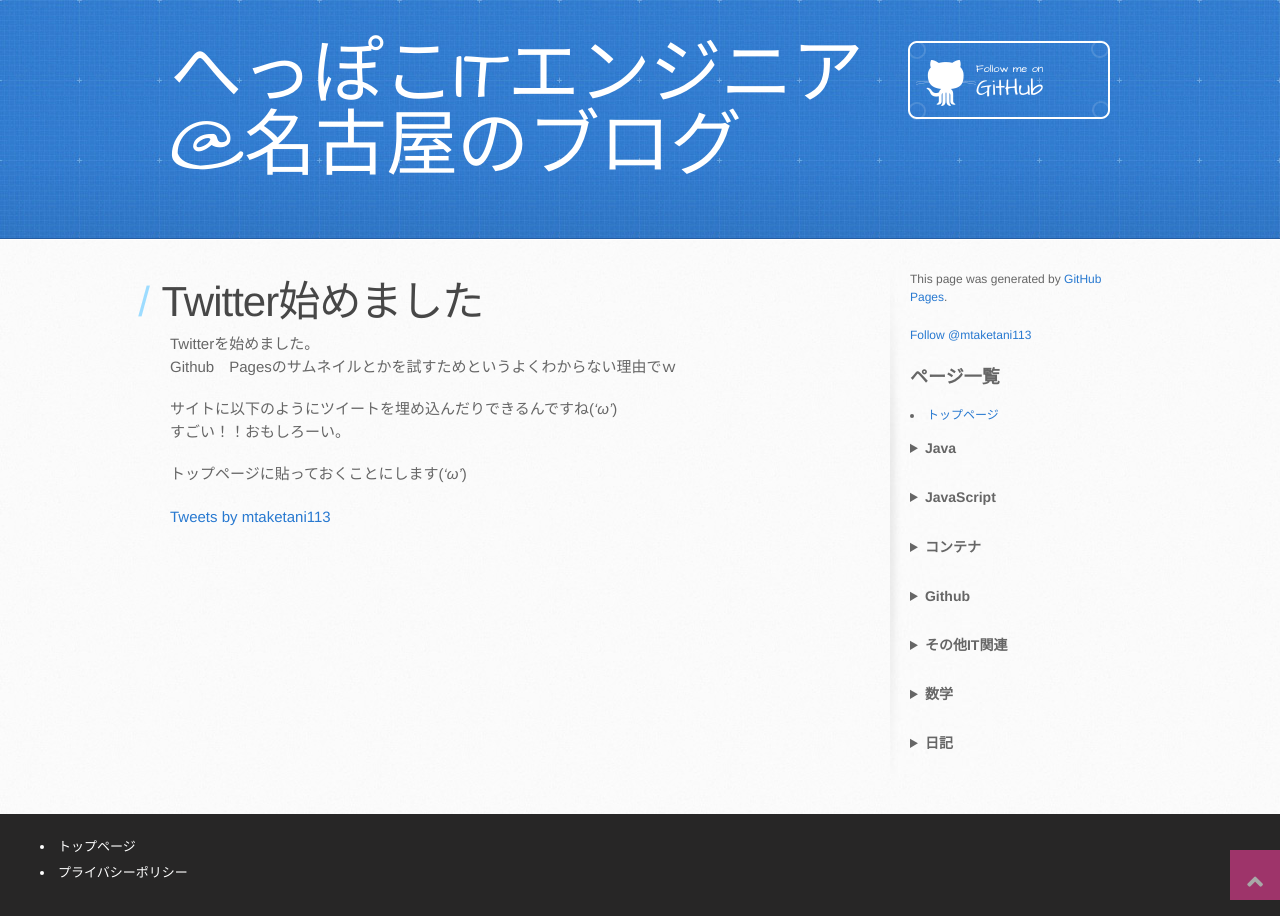
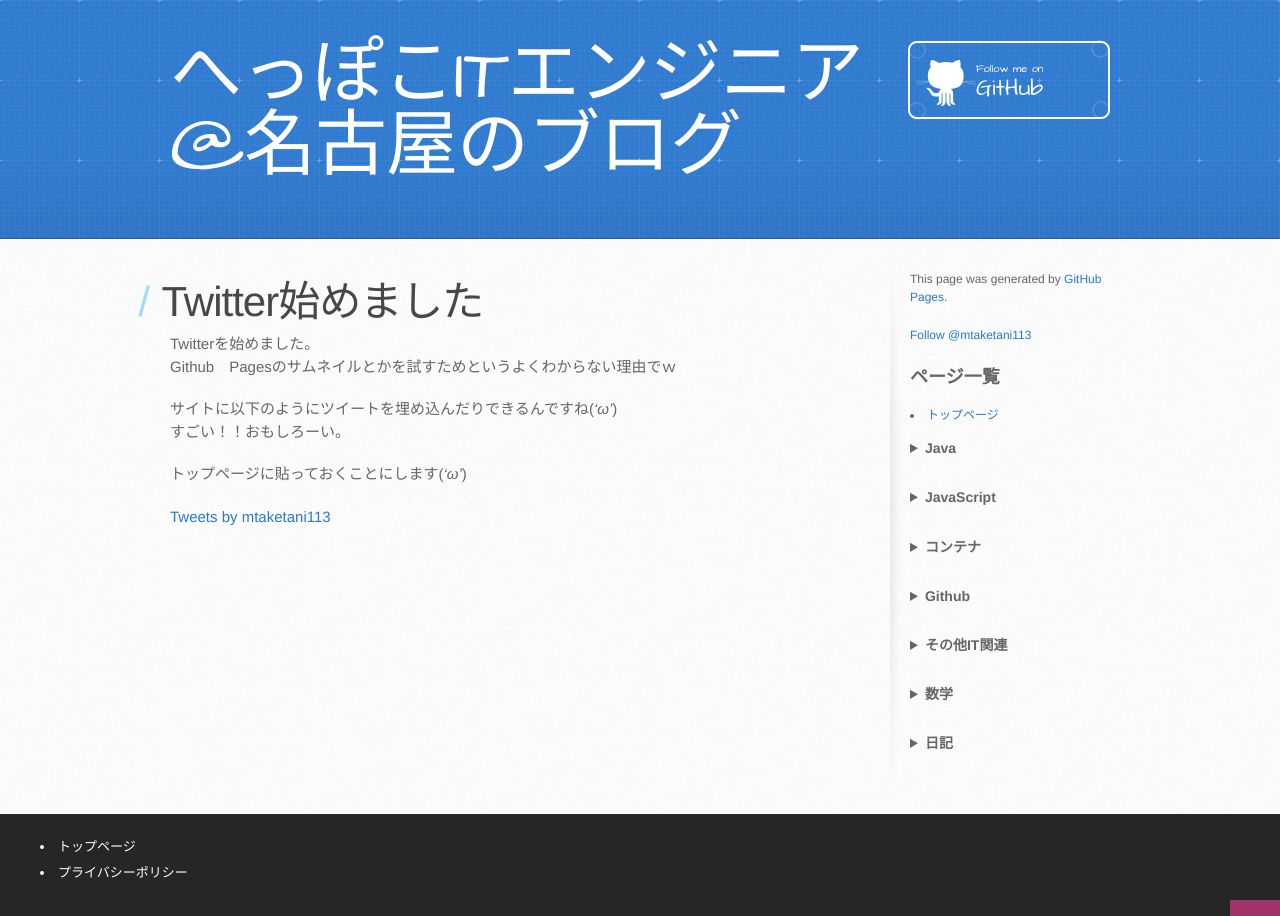
Before and after one commit to mtaketani113/mtaketani113.github.io, a Jekyll site: the page built from diary/2021/0516.md, in a window 1280 px wide. Built offline with Jekyll 4.4.1, drawn with Linux system fonts in a browser that asks for light colours; nearby versions of some CDN libraries; comment, search, counter and statistics services are not loaded; the repository's description, which GitHub fills in, is left out.

Commit message:
CSS修正

```diff
--- a/assets/css/pageTop.css
+++ b/assets/css/pageTop.css
@@ -3,7 +3,7 @@
   height: 50px;
   position: fixed;
   right: 0;
-  bottom: 0;
+  bottom: -50px;
   background: #ef3f98;
   opacity: 0.6;
 }
```
